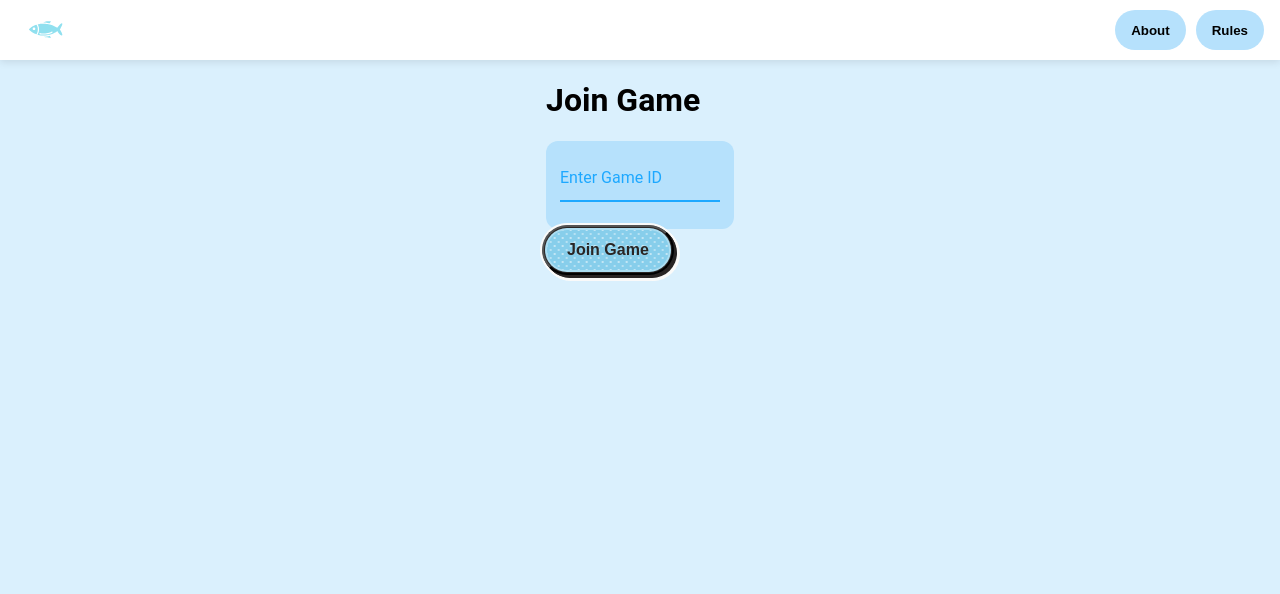
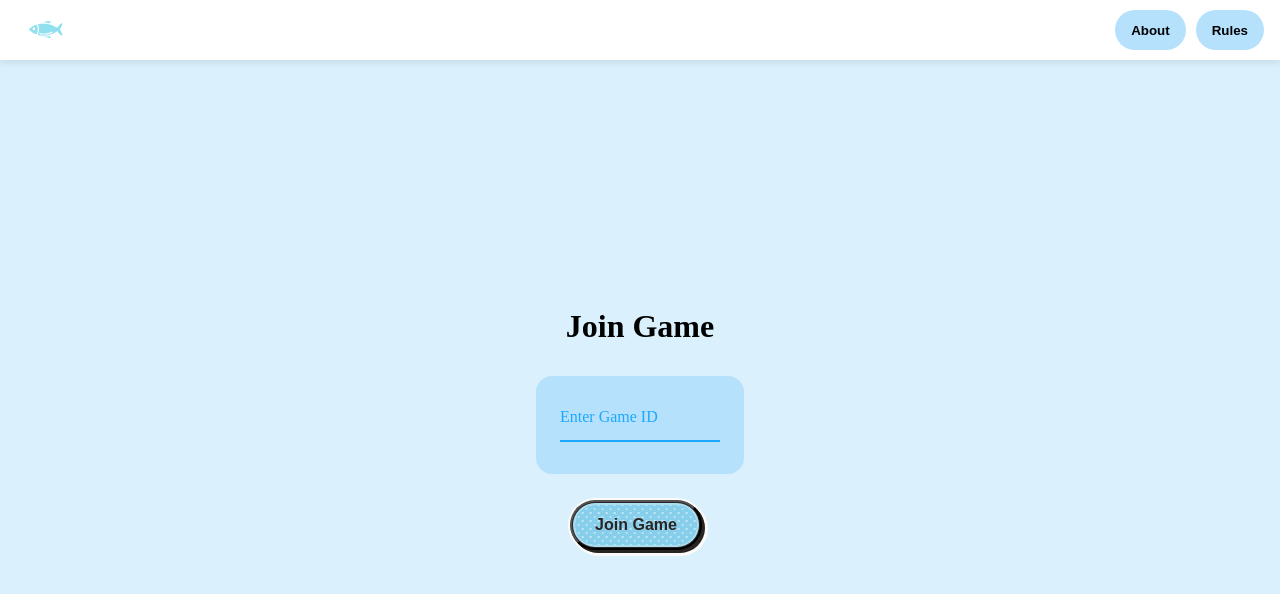
Before and after one commit to arthsalgia/code-names, a React (Vite) app in the folder frontend/codenames-app/: page /join-game in a window 1280 px wide. Shown: the top 594 px of the page. Built offline with nearby package versions, Linux system fonts and the light colour scheme.

Commit message:
UI improvements

```diff
--- a/frontend/codenames-app/src/pages/Game/joinGame.css
+++ b/frontend/codenames-app/src/pages/Game/joinGame.css
@@ -12,7 +12,8 @@
   display: flex;
   flex-direction: column;
   align-items: center;
-  margin-top: 10px;
+  gap: 10px;
+
 }
 
 .start-card {
@@ -24,6 +25,7 @@
   display: flex;
   justify-content: center;
   align-items: center;
+  margin-bottom: 20px;
 }
 
 .game-actions .h1 {
--- a/frontend/codenames-app/src/pages/Game/joinGame.jsx
+++ b/frontend/codenames-app/src/pages/Game/joinGame.jsx
@@ -1,7 +1,7 @@
 import gameExistsApi from "../../apis/gameExists";
 import { useNavigate } from "react-router-dom";
 import { useState } from "react";
-
+import './joinGame.css'
 export default function GoToGame() {
   const [error, setError] = useState(false);
   const [checkingGame, setCheckingGame] = useState(false);
```
